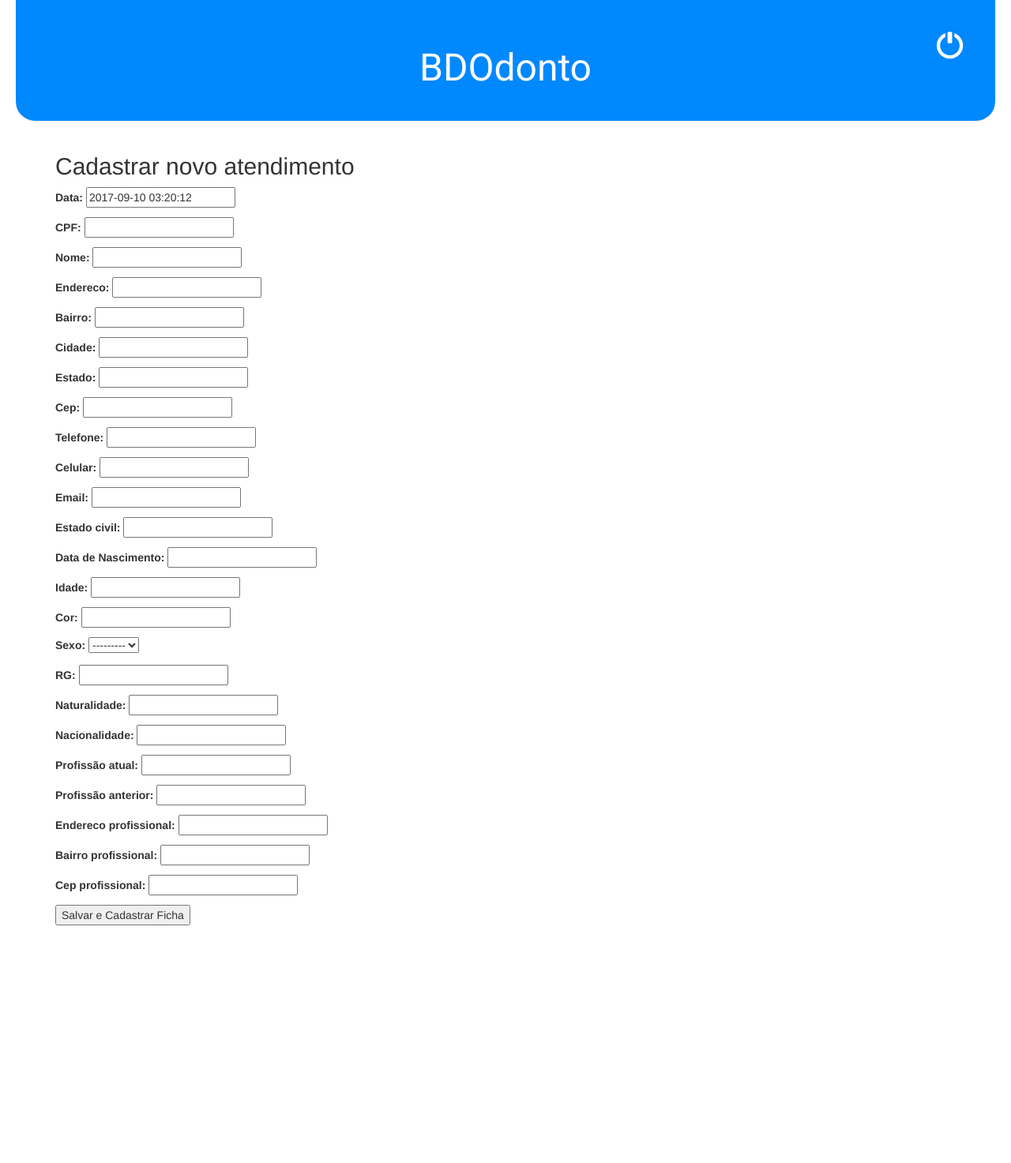
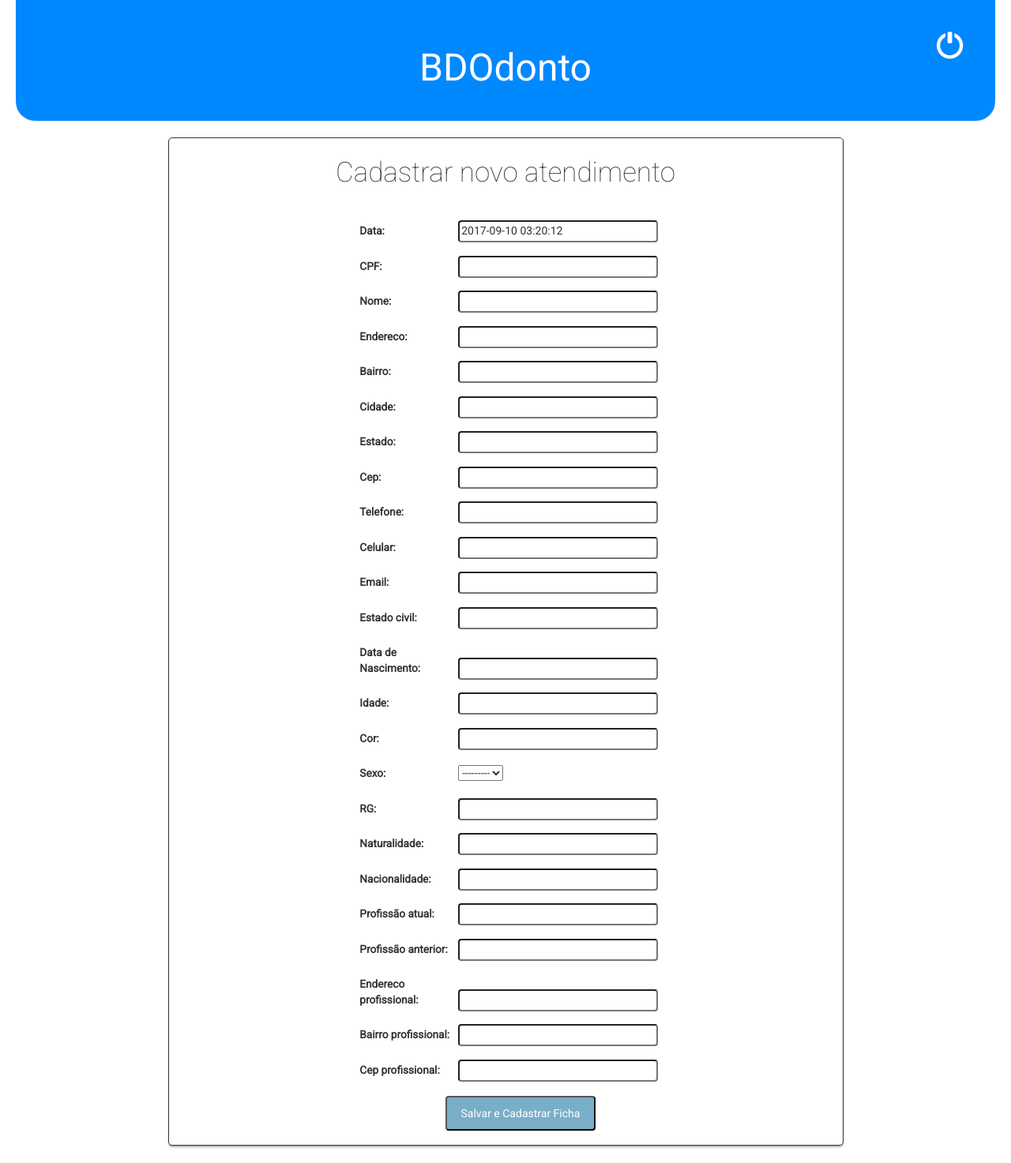
Before and after one commit to FACTOSolution/bdOdonto, a Django app: page /atendimento/ in a window 1280 px wide. Shown: the whole page at 79% size. Before the commit the page ends 1172 px from the top, so only its background shows below. Run offline with Django 3.2, Linux system fonts and the light colour scheme; the visitor is signed in with stand-in values (Sample User, id 1); data that the repository does not hold is empty; parts of the project's set-up code (start-up, migrations or seed data) failed here and were passed over; some libraries are stand-ins or nearby versions.

Commit message:
Adding atendimento template

```diff
--- /dev/null
+++ b/bdOdonto/sistema_fichas/static/css/atendimento.css
@@ -0,0 +1,60 @@
+@import url(https://fonts.googleapis.com/css?family=Roboto:400,100);
+
+body {
+	font-family: 'Roboto', sans-serif;
+}
+
+#div_atendimento {
+	border-style: solid;
+	border-width: 0.5px;
+	background-color: #FFFFFF;
+	border-radius: 5px;
+	box-shadow: 0px 2px 2px rgba(0, 0, 0, 0.3);
+	width: 75%;
+	margin-left: 12.5%;
+	margin-right: 12.5%;
+	margin-bottom: 2%;
+	padding: 5px;
+}
+
+#div_atendimento h2 {
+	position: relative;
+	text-align: center;
+	padding-bottom: 30px;
+	font-weight: 100;
+	font-size: 2.5em;
+}
+
+#atendimento_form {
+	margin: auto;
+	width: 75%;
+}
+
+#atendimento_form label{
+	width: 20%;
+	padding: 5px;
+	margin-left: 20%;
+	font-size: 0.975em;
+}
+
+#atendimento_form p > input{
+	width: 40%;
+	padding-bottom: 3px;
+	border-radius: 4px;
+}
+
+#atendimento_form input[type="submit"]{
+	padding: 4px;
+	display: block;
+	margin-left: 38%;
+	margin-top: 2%;
+	margin-bottom: 2%;
+	text-align: center;
+	width: 30%;
+	position: relative;
+	background: #79aec8;
+	padding: 10px 15px;
+	border-radius: 4px;
+	color: #FFFFFF;
+	cursor: pointer;
+}
--- a/bdOdonto/sistema_fichas/static/css/detalhar_turma.css
+++ b/bdOdonto/sistema_fichas/static/css/detalhar_turma.css
@@ -18,7 +18,7 @@ body {
 	border-bottom-width: 1px;
 }
 
-#div_fichas p, h4{
+#div_fichas p, h4 {
 	position: relative;
 	text-align: center;
 	font-weight: 100;
@@ -62,3 +62,7 @@ body {
 .ficha:hover #cadastrar_ficha{
 	visibility: visible;
 }
+
+#cadastrar_ficha a:active {
+	color: #55FFF6;
+}
--- a/bdOdonto/sistema_fichas/static/css/info_ficha.css
+++ b/bdOdonto/sistema_fichas/static/css/info_ficha.css
@@ -54,3 +54,7 @@ body {
 	border-top: 1px solid #a0a0a0;
 	box-shadow: 10px 10px 5px #888888;
 }
+
+#avancar a:active {
+	color: #55FFF6;
+}
--- a/bdOdonto/sistema_fichas/templates/sistema_fichas/atendimento.html
+++ b/bdOdonto/sistema_fichas/templates/sistema_fichas/atendimento.html
@@ -4,9 +4,9 @@
     <meta charset="UTF-8">
     <link rel="stylesheet" href="/static/css/atendimento.css">
 </head>
-<div id="atendimento_form">
+<div id="div_atendimento">
     <h2>Cadastrar novo atendimento</h2>
-		<form id="user_form" method="post" action="{% url 'sistema_fichas:atendimento' %}" enctype="multipart/form-data">
+		<form id="atendimento_form" method="post" action="{% url 'sistema_fichas:atendimento' %}" enctype="multipart/form-data">
 		{% csrf_token %}
 		{{ atendimento_form.as_p }}
 		{{ paciente_form.as_p }}
--- a/bdOdonto/sistema_fichas/templates/sistema_fichas/info_ficha.html
+++ b/bdOdonto/sistema_fichas/templates/sistema_fichas/info_ficha.html
@@ -8,7 +8,7 @@
     <h1>Confirmar Atendimento:</h1>
         <div class="info">
 			<h4>Ficha: {{ ficha.nome }}</h4>
-            <h4>Aluno: {{ aluno.nome }}</h4>
+            <h4>Aluno: {{ aluno.first_name }}</h4>
 			<h4>Turma: {{ turma.nome }}</h4>
         </div>
 		<div id="avancar"><a href="{% url 'sistema_fichas:atendimento' %}">Avançar para o atendimento</a></div>
--- a/bdOdonto/sistema_fichas/templates/sistema_fichas/listar_turmas.html
+++ b/bdOdonto/sistema_fichas/templates/sistema_fichas/listar_turmas.html
@@ -8,7 +8,8 @@
     <h1>Suas Turmas</h1>
     {% for turma in turmas %}
         <div class="turma">
-			<h4>Turma: <a href="{% url 'sistema_fichas:detalhar_turma' pk=turma.pk %}">{{ turma.nome }}</a></h4>
+			<h4>{{ turma.nome }}</h4>
+			<h4 id="acessar_turma"><a href="{% url 'sistema_fichas:detalhar_turma' pk=turma.pk %}">Acessar Turma</a></h4>
         </div>
     {% endfor %}
 </div>
--- a/bdOdonto/sistema_fichas/views.py
+++ b/bdOdonto/sistema_fichas/views.py
@@ -96,11 +96,15 @@ def verify_url(nome_ficha):
 
 @login_required
 def detalhar_turma(request, pk):
-    turma = get_object_or_404(Turma, pk=pk)
+
     if request.session.has_key('turma_atual'):
         del request.session['turma_atual']
+        request.session.modified = True
+
+    turma = get_object_or_404(Turma, pk=pk)
     fichas = Tipo_Ficha.objects.filter(turma=turma)
     request.session['turma_atual'] = turma.codigo
+    request.session.modified = True
     return render(request, 'sistema_fichas/detalhar_turma.html',
                   {'fichas' : fichas},
                   {'turma': turma})
@@ -110,12 +114,15 @@ def info_ficha(request, pk):
     ficha = get_object_or_404(Tipo_Ficha, pk=pk)
     url = verify_url(ficha.nome)
     request.session['ficha_atual'] = ficha.codigo
-    turma = Turma.objects.filter(codigo=request.session['turma_atual'])
-    aluno = Aluno.objects.filter(usuario=request.user)
+    request.session.modified = True
+    t_codigo = request.session['turma_atual']
+    turma = get_object_or_404(Turma, codigo=t_codigo)
+    aluno = get_object_or_404(Aluno, usuario=request.user)
+    usuario = aluno.usuario
     return render(request, 'sistema_fichas/info_ficha.html',
                   {'ficha' : ficha,
                    'turma': turma,
-                   'aluno': aluno})
+                   'aluno': usuario})
 
 @login_required
 def atendimento(request):
```
Also changed, not shown: bdOdonto/sistema_fichas/static/css/listar_turmas.css (+42 -4 lines), bdOdonto/sistema_fichas/static/css/registrar_usuario.css (+5 -2 lines).
